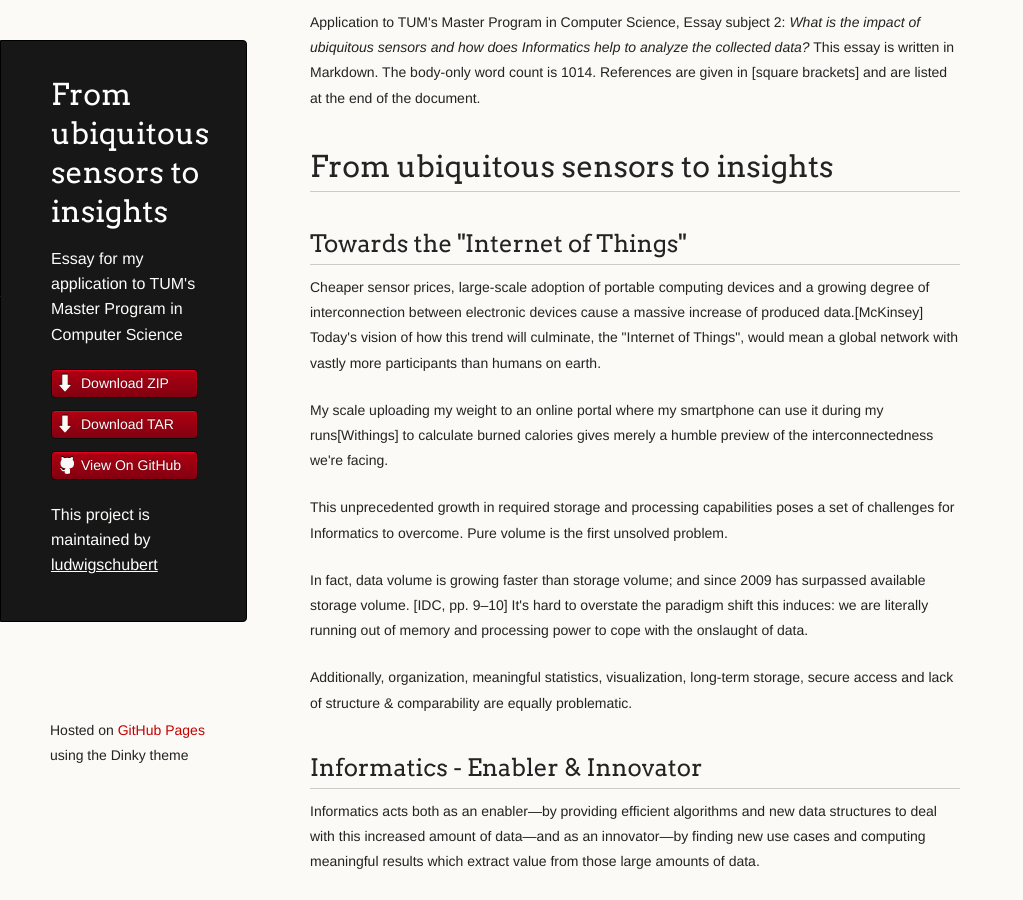
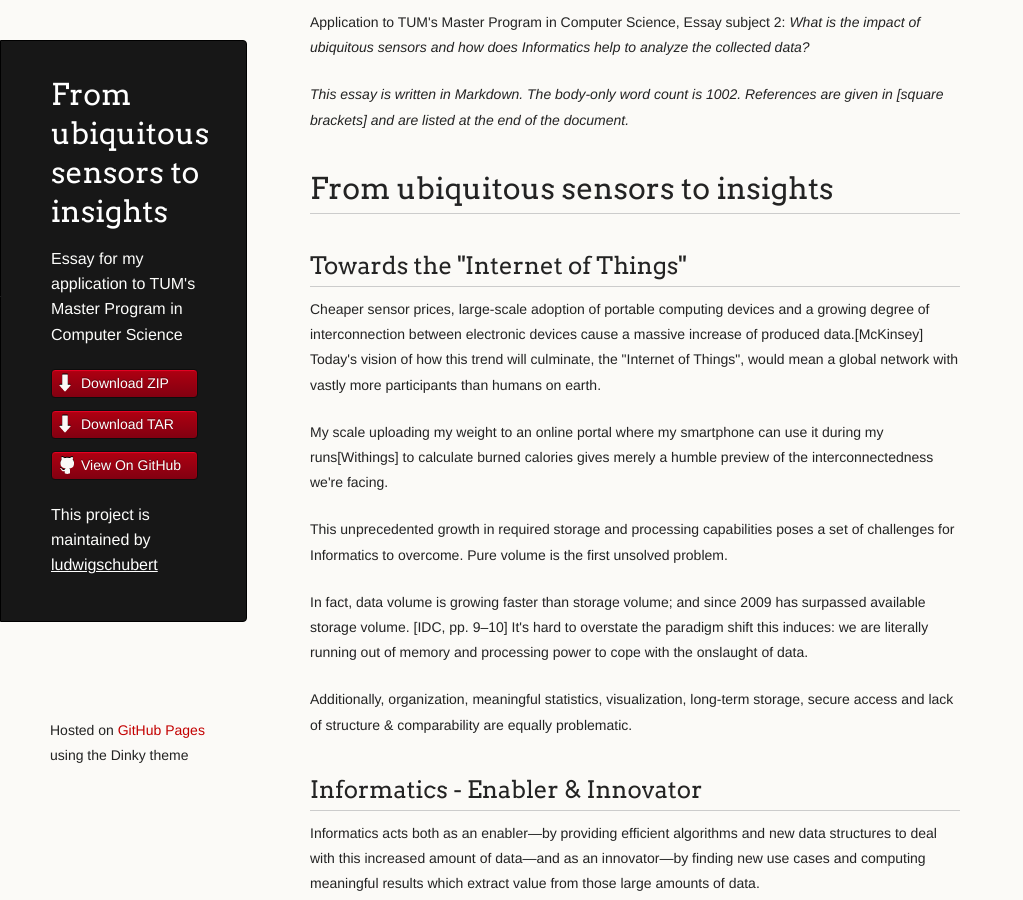
Before and after one commit to ludwigschubert/master-application-tum, a plain HTML site: page index.html in a window 1280 px wide. Shown: the top 900 px of the page, without its empty margins (0-1023 px from the left). Drawn offline with Linux system fonts and the light colour scheme.

Commit message:
Create gh-pages branch via GitHub

```diff
--- a/index.html
+++ b/index.html
@@ -30,8 +30,9 @@
 
       </header>
       <section>
-        <p>Application to TUM's Master Program in Computer Science, Essay subject 2: <em>What is the impact of ubiquitous sensors and how does Informatics help to analyze the collected data?</em>
-This essay is written in Markdown. The body-only word count is 1014. References are given in [square brackets] and are listed at the end of the document.</p>
+        <p>Application to TUM's Master Program in Computer Science, Essay subject 2: <em>What is the impact of ubiquitous sensors and how does Informatics help to analyze the collected data?</em></p>
+
+<p><em>This essay is written in Markdown. The body-only word count is 1002. References are given in [square brackets] and are listed at the end of the document.</em></p>
 
 <h1>From ubiquitous sensors to insights</h1>
 
@@ -77,7 +78,7 @@ This essay is written in Markdown. The body-only word count is 1014. References
 
 <p>Like any new technological development in the past, Big Data starts out as an inherently value-neutral concept. Nuclear power comes to mind, mechanical printing, BitTorrent or even the Internet itself. But in the same way that BitTorrent leaves the decision to download widely available illegal content to its users, Big Data puts computer scientists in a position of social responsibility that most of us don't seem to realize. Constant surveillance by myriads of sensors and data collectors can just as easily restrict human freedom as it can enable it. But unlike programming models or tools for enabling large-scale data processing, I'm not aware of any kind of reusable concepts which informatics could offer to avoid such harmful usage. The moral judgement remains—as it has always been—in the hands of the individual developer.</p>
 
-<h1>References</h1>
+<hr><h1>References</h1>
 
 <p><em>References which have not been used in the text to back up statements have been used for general research and are still listed here.</em></p>
 
```
Also changed, not shown: params.json (+1 -1 lines).
